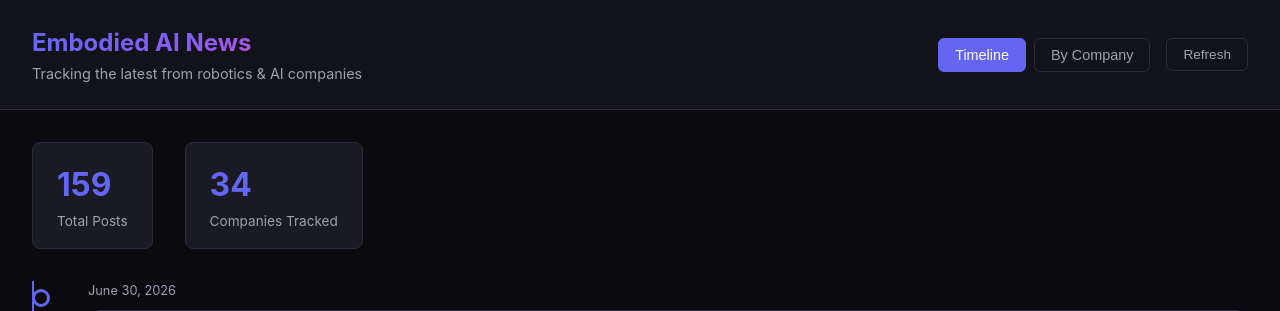
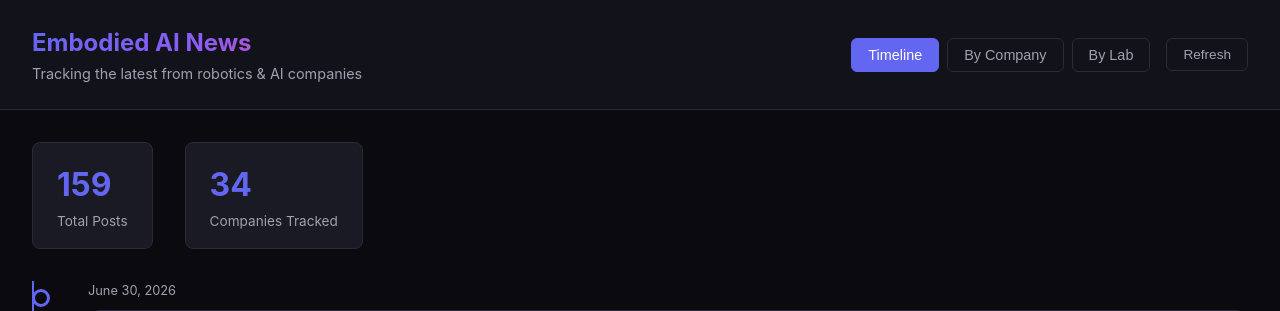
Before and after one commit to serser/embodied_news, a Flask app: page / in a window 1280 px wide. Shown: the top 311 px of the page. Run offline with Flask 3, Linux system fonts and the light colour scheme; some libraries are stand-ins or nearby versions.

Commit message:
feat(ui): split By Company view into By Company and By Lab
Adds an 'org_type' tag ('company' | 'lab') to every entry in
BLOG_SOURCES. The index route now passes pre-filtered by_company_only
and by_lab_only maps to the template, and the nav gains a third
button so users can single out academic-lab papers from
company/product blog posts.

Currently classified as labs (per README's 'Academic labs' section):
  - RL2 @ Georgia Tech
  - RoboTouch Lab
  - REAL @ Stanford
Everything else is a company. Add new sources with an explicit
'org_type' key; a source missing the tag defaults to 'company' via
the route's .get() fallback but should be tagged explicitly.

Template refactored to share markup between the two grid views via a
Jinja macro, and view-restore JS is now table-driven so adding a 4th
view later doesn't require another special case.

```diff
--- a/app.py
+++ b/app.py
@@ -44,40 +44,40 @@ REQUEST_HEADERS = {
 }
 
 BLOG_SOURCES = [
-    {"name": "Generalist AI", "url": "https://generalistai.com/assets/json/blog.json", "base_url": "https://generalistai.com", "color": "#6366f1"},
-    {"name": "Physical Intelligence", "url": "https://www.pi.website/blog", "base_url": "https://www.pi.website", "color": "#8b5cf6"},
-    {"name": "World Labs", "url": "https://www.worldlabs.ai/blog", "base_url": "https://www.worldlabs.ai", "color": "#ec4899"},
-    {"name": "Figure", "url": "https://www.figure.ai/news", "base_url": "https://www.figure.ai", "color": "#14b8a6"},
-    {"name": "Sunday Robotics", "url": "https://www.sunday.ai/journal", "base_url": "https://www.sunday.ai", "color": "#f59e0b"},
-    {"name": "Skild AI", "url": "https://www.skild.ai/blogs", "base_url": "https://www.skild.ai", "color": "#ef4444"},
-    {"name": "1X Technologies", "url": "https://www.1x.tech/discover", "base_url": "https://www.1x.tech", "color": "#000000"},
-    {"name": "Agility Robotics", "url": "https://www.agilityrobotics.com/resources", "base_url": "https://www.agilityrobotics.com", "color": "#ff6b35"},
-    {"name": "Sharpa", "url": "https://www.sharpa.com/blogs/research", "base_url": "https://www.sharpa.com", "color": "#00c853"},
-    {"name": "Hexagon Robotics", "url": "https://robotics.hexagon.com/news/", "base_url": "https://robotics.hexagon.com", "color": "#0078d4"},
-    {"name": "MANUS", "url": "https://www.manus-meta.com/blog", "base_url": "https://www.manus-meta.com", "color": "#1a1a1a"},
-    {"name": "BeingBeyond", "url": "https://research.beingbeyond.com/", "base_url": "https://research.beingbeyond.com", "color": "#5b21b6"},
-    {"name": "AGIBOT Finch", "url": "https://finch.agibot.com/research", "base_url": "https://finch.agibot.com", "color": "#d4a853"},
-    {"name": "Genesis AI", "url": "https://www.genesis.ai/blog", "base_url": "https://www.genesis.ai", "color": "#2a9d8f"},
-    {"name": "Ropedia", "url": "https://ropedia.com/", "base_url": "https://ropedia.com", "color": "#ccffa0"},
-    {"name": "OneRobotics", "url": "https://www.onerobot.com/news", "base_url": "https://www.onerobot.com", "color": "#1e90ff"},
-    {"name": "Galaxea", "url": "https://opengalaxea.github.io/G05/", "base_url": "https://opengalaxea.github.io/G05", "color": "#7c3aed"},
-    {"name": "Spirit AI", "url": "https://www.spirit-ai.com/en/blog/", "base_url": "https://www.spirit-ai.com", "color": "#0ea5e9"},
-    {"name": "Xiaomi Robotics", "url": "https://robotics.xiaomi.com/", "base_url": "https://robotics.xiaomi.com", "color": "#ff6900"},
-    {"name": "ByteDance Seed", "url": "https://seed.bytedance.com/en/research", "base_url": "https://seed.bytedance.com", "color": "#325ab4"},
-    {"name": "NVIDIA Blog", "url": "https://blogs.nvidia.com/blog/category/robotics/feed/", "base_url": "https://blogs.nvidia.com", "color": "#76b900"},
-    {"name": "NVIDIA GEAR", "url": "https://research.nvidia.com/labs/gear/", "base_url": "https://research.nvidia.com", "color": "#1a7f37"},
-    {"name": "X Square Robot", "url": "https://x2robot.com/en/news", "base_url": "https://x2robot.com", "color": "#0d9488"},
-    {"name": "Sanctuary AI", "url": "https://www.sanctuary.ai/blog/rss.xml", "base_url": "https://www.sanctuary.ai", "color": "#c026d3"},
-    {"name": "Boston Dynamics", "url": "https://bostondynamics.com/blog/", "base_url": "https://bostondynamics.com", "color": "#005288"},
-    {"name": "NVIDIA Cosmos Lab", "url": "https://research.nvidia.com/labs/cosmos-lab/", "base_url": "https://research.nvidia.com", "color": "#4ade80"},
-    {"name": "Agile Robots", "url": "https://www.agile-robots.com/en/news/", "base_url": "https://www.agile-robots.com", "color": "#e11d48"},
-    {"name": "DexForce", "url": "https://www.dexforce.com/core.html", "base_url": "https://www.dexforce.com", "color": "#f97316"},
-    {"name": "RL2 @ Georgia Tech", "url": "https://rl2.cc.gatech.edu/publications.json", "base_url": "https://rl2.cc.gatech.edu", "color": "#b3a369"},
-    {"name": "Physical Superintelligence Lab", "url": "https://psi-lab.ai/research.html", "base_url": "https://psi-lab.ai", "color": "#a855f7"},
-    {"name": "Dexmal", "url": "https://www.dexmal.com/research", "base_url": "https://www.dexmal.com", "color": "#00c8b4"},
-    {"name": "XDOF", "url": "https://www.xdof.ai/blog", "base_url": "https://www.xdof.ai", "color": "#6c6db0"},
-    {"name": "RoboTouch Lab", "url": "https://www.robotouchlab.com/publication/", "base_url": "https://www.robotouchlab.com", "color": "#e84a27"},
-    {"name": "REAL @ Stanford", "url": "https://real.stanford.edu/research.html", "base_url": "https://real.stanford.edu", "color": "#8c1515"},
+    {"name": "Generalist AI", "url": "https://generalistai.com/assets/json/blog.json", "base_url": "https://generalistai.com", "color": "#6366f1", "org_type": "company"},
+    {"name": "Physical Intelligence", "url": "https://www.pi.website/blog", "base_url": "https://www.pi.website", "color": "#8b5cf6", "org_type": "company"},
+    {"name": "World Labs", "url": "https://www.worldlabs.ai/blog", "base_url": "https://www.worldlabs.ai", "color": "#ec4899", "org_type": "company"},
+    {"name": "Figure", "url": "https://www.figure.ai/news", "base_url": "https://www.figure.ai", "color": "#14b8a6", "org_type": "company"},
+    {"name": "Sunday Robotics", "url": "https://www.sunday.ai/journal", "base_url": "https://www.sunday.ai", "color": "#f59e0b", "org_type": "company"},
+    {"name": "Skild AI", "url": "https://www.skild.ai/blogs", "base_url": "https://www.skild.ai", "color": "#ef4444", "org_type": "company"},
+    {"name": "1X Technologies", "url": "https://www.1x.tech/discover", "base_url": "https://www.1x.tech", "color": "#000000", "org_type": "company"},
+    {"name": "Agility Robotics", "url": "https://www.agilityrobotics.com/resources", "base_url": "https://www.agilityrobotics.com", "color": "#ff6b35", "org_type": "company"},
+    {"name": "Sharpa", "url": "https://www.sharpa.com/blogs/research", "base_url": "https://www.sharpa.com", "color": "#00c853", "org_type": "company"},
+    {"name": "Hexagon Robotics", "url": "https://robotics.hexagon.com/news/", "base_url": "https://robotics.hexagon.com", "color": "#0078d4", "org_type": "company"},
+    {"name": "MANUS", "url": "https://www.manus-meta.com/blog", "base_url": "https://www.manus-meta.com", "color": "#1a1a1a", "org_type": "company"},
+    {"name": "BeingBeyond", "url": "https://research.beingbeyond.com/", "base_url": "https://research.beingbeyond.com", "color": "#5b21b6", "org_type": "company"},
+    {"name": "AGIBOT Finch", "url": "https://finch.agibot.com/research", "base_url": "https://finch.agibot.com", "color": "#d4a853", "org_type": "company"},
+    {"name": "Genesis AI", "url": "https://www.genesis.ai/blog", "base_url": "https://www.genesis.ai", "color": "#2a9d8f", "org_type": "company"},
+    {"name": "Ropedia", "url": "https://ropedia.com/", "base_url": "https://ropedia.com", "color": "#ccffa0", "org_type": "company"},
+    {"name": "OneRobotics", "url": "https://www.onerobot.com/news", "base_url": "https://www.onerobot.com", "color": "#1e90ff", "org_type": "company"},
+    {"name": "Galaxea", "url": "https://opengalaxea.github.io/G05/", "base_url": "https://opengalaxea.github.io/G05", "color": "#7c3aed", "org_type": "company"},
+    {"name": "Spirit AI", "url": "https://www.spirit-ai.com/en/blog/", "base_url": "https://www.spirit-ai.com", "color": "#0ea5e9", "org_type": "company"},
+    {"name": "Xiaomi Robotics", "url": "https://robotics.xiaomi.com/", "base_url": "https://robotics.xiaomi.com", "color": "#ff6900", "org_type": "company"},
+    {"name": "ByteDance Seed", "url": "https://seed.bytedance.com/en/research", "base_url": "https://seed.bytedance.com", "color": "#325ab4", "org_type": "company"},
+    {"name": "NVIDIA Blog", "url": "https://blogs.nvidia.com/blog/category/robotics/feed/", "base_url": "https://blogs.nvidia.com", "color": "#76b900", "org_type": "company"},
+    {"name": "NVIDIA GEAR", "url": "https://research.nvidia.com/labs/gear/", "base_url": "https://research.nvidia.com", "color": "#1a7f37", "org_type": "company"},
+    {"name": "X Square Robot", "url": "https://x2robot.com/en/news", "base_url": "https://x2robot.com", "color": "#0d9488", "org_type": "company"},
+    {"name": "Sanctuary AI", "url": "https://www.sanctuary.ai/blog/rss.xml", "base_url": "https://www.sanctuary.ai", "color": "#c026d3", "org_type": "company"},
+    {"name": "Boston Dynamics", "url": "https://bostondynamics.com/blog/", "base_url": "https://bostondynamics.com", "color": "#005288", "org_type": "company"},
+    {"name": "NVIDIA Cosmos Lab", "url": "https://research.nvidia.com/labs/cosmos-lab/", "base_url": "https://research.nvidia.com", "color": "#4ade80", "org_type": "company"},
+    {"name": "Agile Robots", "url": "https://www.agile-robots.com/en/news/", "base_url": "https://www.agile-robots.com", "color": "#e11d48", "org_type": "company"},
+    {"name": "DexForce", "url": "https://www.dexforce.com/core.html", "base_url": "https://www.dexforce.com", "color": "#f97316", "org_type": "company"},
+    {"name": "RL2 @ Georgia Tech", "url": "https://rl2.cc.gatech.edu/publications.json", "base_url": "https://rl2.cc.gatech.edu", "color": "#b3a369", "org_type": "lab"},
+    {"name": "Physical Superintelligence Lab", "url": "https://psi-lab.ai/research.html", "base_url": "https://psi-lab.ai", "color": "#a855f7", "org_type": "company"},
+    {"name": "Dexmal", "url": "https://www.dexmal.com/research", "base_url": "https://www.dexmal.com", "color": "#00c8b4", "org_type": "company"},
+    {"name": "XDOF", "url": "https://www.xdof.ai/blog", "base_url": "https://www.xdof.ai", "color": "#6c6db0", "org_type": "company"},
+    {"name": "RoboTouch Lab", "url": "https://www.robotouchlab.com/publication/", "base_url": "https://www.robotouchlab.com", "color": "#e84a27", "org_type": "lab"},
+    {"name": "REAL @ Stanford", "url": "https://real.stanford.edu/research.html", "base_url": "https://real.stanford.edu", "color": "#8c1515", "org_type": "lab"},
 ]
 
 # Display companies alphabetically (A-Z) by name.
@@ -3503,11 +3503,19 @@ def index():
     by_company = get_by_company_dedup()
 
     company_colors = {s["name"]: s["color"] for s in BLOG_SOURCES}
+    org_types = {s["name"]: s.get("org_type", "company") for s in BLOG_SOURCES}
+
+    by_company_only = {name: p for name, p in by_company.items()
+                       if org_types.get(name) == "company"}
+    by_lab_only = {name: p for name, p in by_company.items()
+                   if org_types.get(name) == "lab"}
 
     return render_template(
         'index.html',
         posts=posts,
         by_company=by_company,
+        by_company_only=by_company_only,
+        by_lab_only=by_lab_only,
         company_colors=company_colors,
         companies=BLOG_SOURCES
     )
--- a/templates/index.html
+++ b/templates/index.html
@@ -419,6 +419,7 @@
             <nav>
                 <button class="nav-btn active" onclick="showView('timeline', this)">Timeline</button>
                 <button class="nav-btn" onclick="showView('company', this)">By Company</button>
+                <button class="nav-btn" onclick="showView('lab', this)">By Lab</button>
                 <button class="refresh-btn" id="refresh-btn" onclick="refreshData()">Refresh</button>
             </nav>
         </div>
@@ -464,10 +465,11 @@
             </div>
         </section>
 
-        <!-- By Company View -->
-        <section id="company-view" class="view-section">
+        <!-- By Company / By Lab View (shared markup via macro) -->
+        {% macro render_source_grid(sources_map, empty_label) %}
+            {% if sources_map %}
             <div class="company-grid">
-                {% for company, company_posts in by_company.items() %}
+                {% for company, company_posts in sources_map.items() %}
                 <div class="company-section">
                     <div class="company-header">
                         <span class="company-dot" style="background: {{ company_colors[company] }}"></span>
@@ -495,6 +497,19 @@
                 </div>
                 {% endfor %}
             </div>
+            {% else %}
+            <p style="color: var(--text-secondary); padding: 2rem; text-align: center;">
+                No {{ empty_label }} posts available.
+            </p>
+            {% endif %}
+        {% endmacro %}
+
+        <section id="company-view" class="view-section">
+            {{ render_source_grid(by_company_only, "company") }}
+        </section>
+
+        <section id="lab-view" class="view-section">
+            {{ render_source_grid(by_lab_only, "lab") }}
         </section>
     </main>
 
@@ -504,16 +519,19 @@
     </footer>
 
     <script>
+        const VIEWS = {
+            timeline: 'timeline-view',
+            company:  'company-view',
+            lab:      'lab-view',
+        };
+
         function showView(view, btn) {
             document.querySelectorAll('.nav-btn').forEach(b => b.classList.remove('active'));
             btn.classList.add('active');
             document.querySelectorAll('.view-section').forEach(section => section.classList.remove('active'));
 
-            if (view === 'timeline') {
-                document.getElementById('timeline-view').classList.add('active');
-            } else {
-                document.getElementById('company-view').classList.add('active');
-            }
+            const target = VIEWS[view] || VIEWS.timeline;
+            document.getElementById(target).classList.add('active');
 
             localStorage.setItem('preferredView', view);
         }
@@ -541,14 +559,16 @@
                 });
         }
 
-        // Restore view preference
-        const savedView = localStorage.getItem('preferredView');
-        if (savedView === 'company') {
-            document.querySelectorAll('.nav-btn').forEach(b => b.classList.remove('active'));
-            document.querySelectorAll('.view-section').forEach(section => section.classList.remove('active'));
-            document.querySelector('.nav-btn:nth-child(2)').classList.add('active');
-            document.getElementById('company-view').classList.add('active');
-        }
+        // Restore view preference on load. Match the nav button by its data-view
+        // (falls back to the first .nav-btn if the saved value is stale).
+        (function restoreView() {
+            const saved = localStorage.getItem('preferredView');
+            if (!saved || !VIEWS[saved] || saved === 'timeline') return;
+            const btnIndex = Object.keys(VIEWS).indexOf(saved);
+            if (btnIndex < 0) return;
+            const btn = document.querySelectorAll('.nav-btn')[btnIndex];
+            if (btn) showView(saved, btn);
+        })();
 
         // Auto-refresh every 5 minutes
         setInterval(() => {
```
